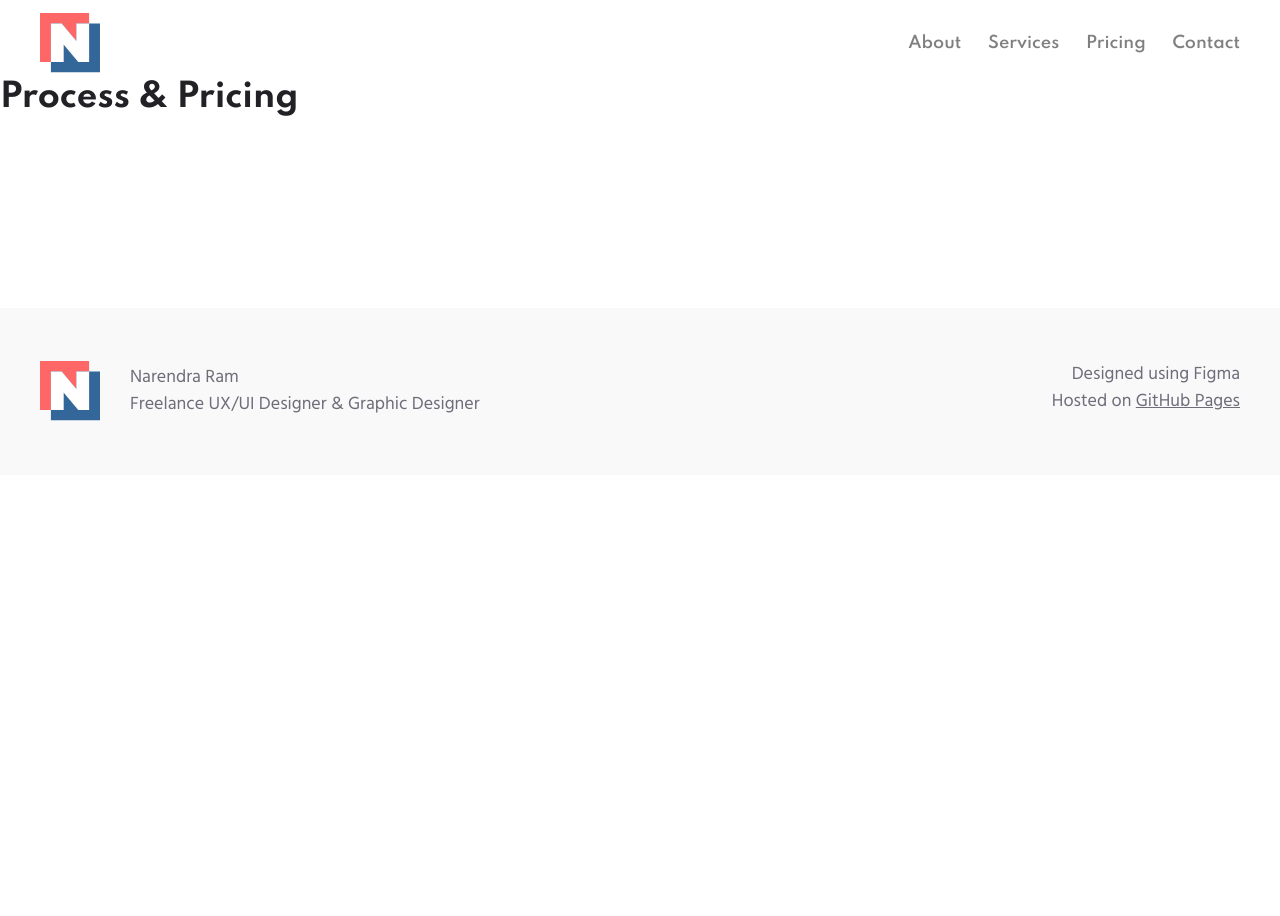
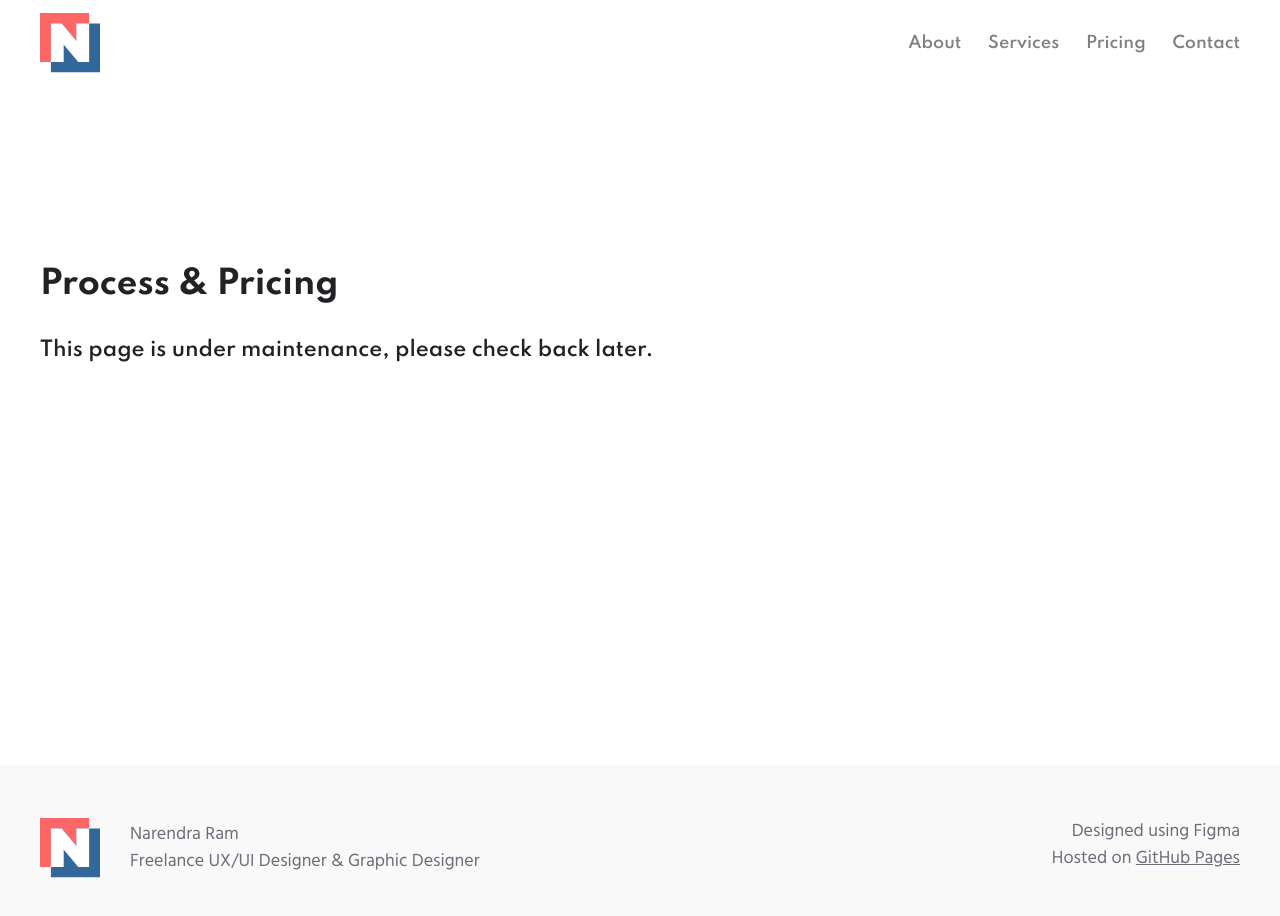
Before and after one commit to narenkram/Lance, a Nuxt app: page /pricing in a window 1280 px wide. Shown: the top 916 px of the page. Before the commit the page ends 800 px from the top, so only its background shows below. Built offline with nearby package versions, Linux system fonts and the light colour scheme.

Commit message:
feat(ui): update links and pricing

```diff
--- a/pages/index.vue
+++ b/pages/index.vue
@@ -40,7 +40,7 @@
             mobile apps based on your content, or redesign your old website to
             improve user engagement or achieve your business goals.
           </p>
-          <a href="#" class="Text_L">Contact</a>
+          <a href="#contact" class="Text_L">Contact</a>
         </div>
         <div class="col-12 col-md-6 col-lg-4 mb-3 mb-md-0 mb-lg-0">
           <img
@@ -53,7 +53,7 @@
             abstracts, textures, etc. Need art for your project? I can create
             beautiful illustrations based on your project requirements.
           </p>
-          <a href="#" class="Text_L">Learn more</a>
+          <a href="#contact" class="Text_L">Learn more</a>
         </div>
         <div class="col-12 col-md-6 col-lg-4 mt-0 mt-md-3 mt-lg-0">
           <img
@@ -66,7 +66,7 @@
             landing pages, company sites, and custom websites with minimal
             javascript. Will deliver a well-documented code.
           </p>
-          <a href="#" class="Text_L">Contact</a>
+          <a href="#contact" class="Text_L">Contact</a>
         </div>
       </div>
     </section>
--- a/pages/pricing.vue
+++ b/pages/pricing.vue
@@ -1,5 +1,12 @@
 <template>
-    <div>
-        <h2>Process & Pricing</h2>
-    </div>
+  <div class="container">
+    <section class="py-6">
+      <div class="row">
+        <div class="col-12">
+          <h2>Process & Pricing</h2>
+          <h4>This page is under maintenance, please check back later.</h4>
+        </div>
+      </div>
+    </section>
+  </div>
 </template>
```
